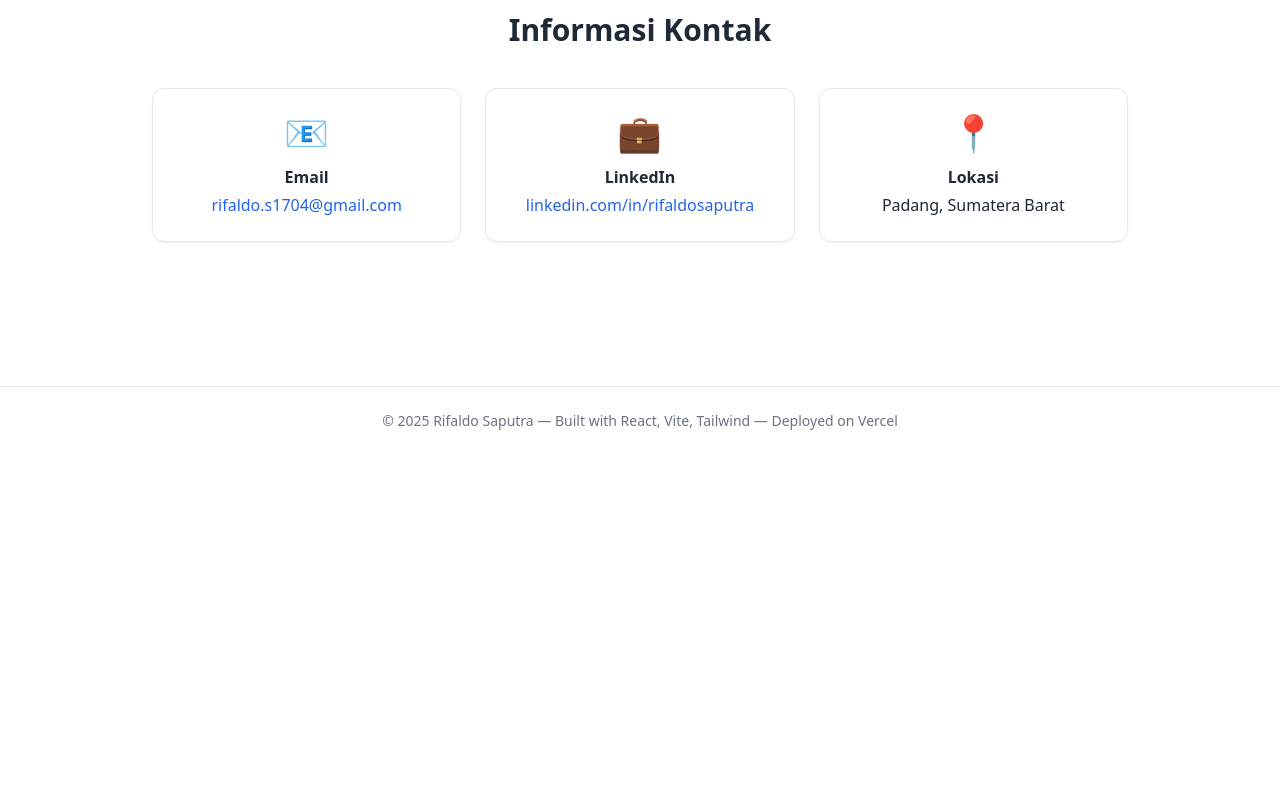
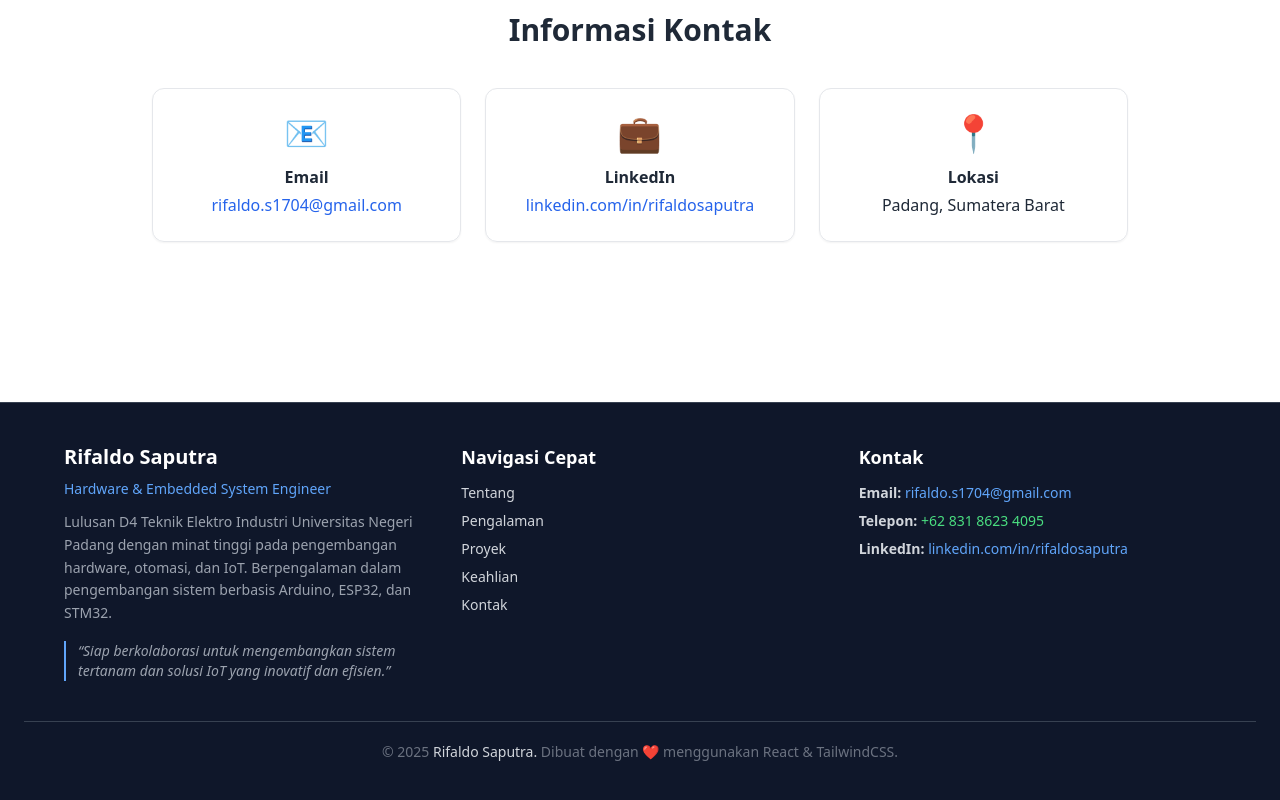
Before and after one commit to aldo1725/Rifaldo-portfolio, a React (Vite) app: page / in a window 1280 px wide. Shown: the part 6051-6851 px from the top of the page. Before the commit the page ends 6506 px from the top, so only its background shows below. Built offline with nearby package versions, Linux system fonts and the light colour scheme.

Commit message:
edit footer

```diff
--- a/src/components/Footer.jsx
+++ b/src/components/Footer.jsx
@@ -1,11 +1,113 @@
 import React from "react";
+import { motion } from "framer-motion";
 
 export default function Footer() {
   return (
-    <footer className="mt-16 border-t">
-      <div className="max-w-6xl mx-auto p-6 text-center text-sm text-gray-500">
-        © {new Date().getFullYear()} Rifaldo Saputra — Built with React, Vite, Tailwind — Deployed on Vercel
+    <footer className="bg-[#0f172a] text-gray-300 py-10 px-6 mt-20 border-t border-gray-700">
+      <div className="max-w-6xl mx-auto grid grid-cols-1 md:grid-cols-3 gap-10">
+
+        {/* Kolom 1: Profil */}
+        <div>
+          <h3 className="text-xl font-semibold text-white mb-2">
+            Rifaldo Saputra
+          </h3>
+          <p className="text-sm text-gray-400 mb-3">
+            <span className="font-medium text-blue-400">
+              Hardware & Embedded System Engineer
+            </span>
+          </p>
+          <p className="text-sm text-gray-400 leading-relaxed mb-4">
+            Lulusan D4 Teknik Elektro Industri Universitas Negeri Padang dengan
+            minat tinggi pada pengembangan hardware, otomasi, dan IoT.
+            Berpengalaman dalam pengembangan sistem berbasis Arduino, ESP32, dan STM32.
+          </p>
+
+          <p className="italic text-gray-400 border-l-2 border-blue-400 pl-3 text-sm">
+            “Siap berkolaborasi untuk mengembangkan sistem tertanam dan solusi IoT yang inovatif dan efisien.”
+          </p>
+        </div>
+
+        {/* Kolom 2: Navigasi Cepat */}
+        <div>
+          <h4 className="text-lg font-semibold text-white mb-3">Navigasi Cepat</h4>
+          <ul className="space-y-2 text-sm">
+            <li>
+              <a href="#about" className="hover:text-blue-400 transition-colors">
+                Tentang
+              </a>
+            </li>
+            <li>
+              <a href="#experience" className="hover:text-blue-400 transition-colors">
+                Pengalaman
+              </a>
+            </li>
+            <li>
+              <a href="#projects" className="hover:text-blue-400 transition-colors">
+                Proyek
+              </a>
+            </li>
+            <li>
+              <a href="#skills" className="hover:text-blue-400 transition-colors">
+                Keahlian
+              </a>
+            </li>
+            <li>
+              <a href="#contact" className="hover:text-blue-400 transition-colors">
+                Kontak
+              </a>
+            </li>
+          </ul>
+        </div>
+
+        {/* Kolom 3: Kontak */}
+        <div>
+          <h4 className="text-lg font-semibold text-white mb-3">Kontak</h4>
+          <ul className="space-y-2 text-sm">
+            <li>
+              <strong>Email:</strong>{" "}
+              <a
+                href="mailto:rifaldo.s1704@gmail.com"
+                className="text-blue-400 hover:underline"
+              >
+                rifaldo.s1704@gmail.com
+              </a>
+            </li>
+            <li>
+              <strong>Telepon:</strong>{" "}
+              <a
+                href="https://wa.me/6283186234095"
+                target="_blank"
+                rel="noopener noreferrer"
+                className="text-green-400 hover:underline"
+              >
+                +62 831 8623 4095
+              </a>
+            </li>
+            <li>
+              <strong>LinkedIn:</strong>{" "}
+              <a
+                href="https://linkedin.com/in/rifaldosaputra"
+                target="_blank"
+                rel="noopener noreferrer"
+                className="text-blue-400 hover:underline break-words"
+              >
+                linkedin.com/in/rifaldosaputra
+              </a>
+            </li>
+          </ul>
+        </div>
       </div>
+
+      {/* Garis bawah & hak cipta */}
+      <motion.div
+        initial={{ opacity: 0 }}
+        whileInView={{ opacity: 1 }}
+        transition={{ duration: 0.8 }}
+        className="text-center text-gray-500 text-sm mt-10 border-t border-gray-700 pt-5"
+      >
+        © {new Date().getFullYear()} <span className="text-gray-300 font-medium">Rifaldo Saputra.</span>{" "}
+        Dibuat dengan ❤️ menggunakan React & TailwindCSS.
+      </motion.div>
     </footer>
   );
 }
```
